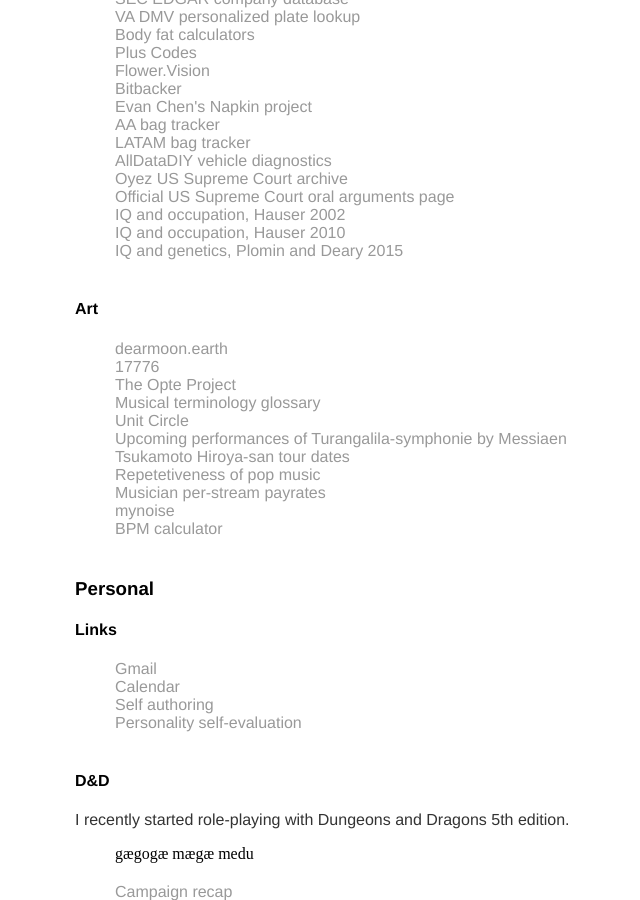
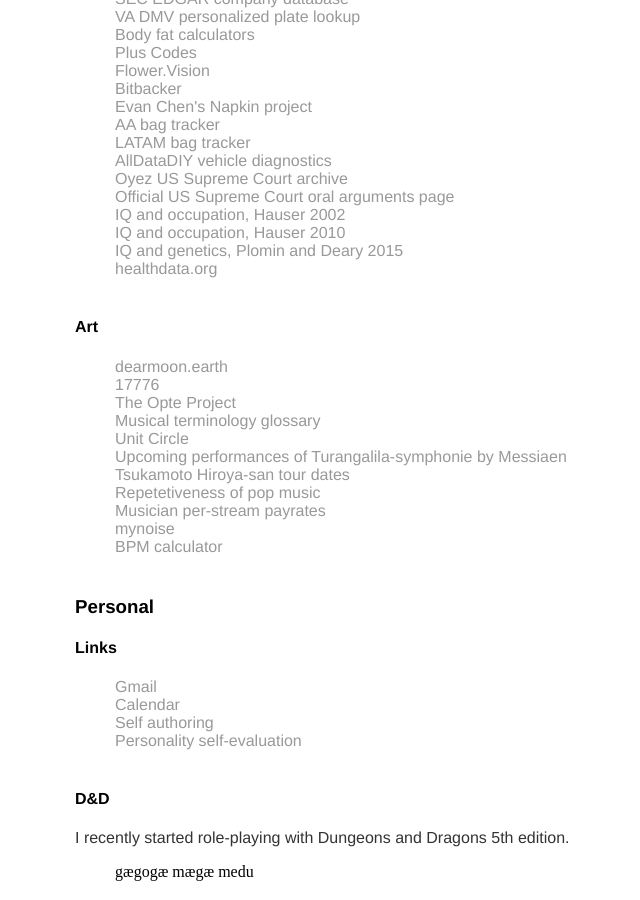
Before and after one commit to amcnicho/amcnicho.github.io, a Jekyll site: the page built from misc/index.html, in a window 1280 px wide and 900 px high, scrolled down 1509 px. Shown: the whole window, without its empty margins (117-757 px from the left). Built offline with Jekyll 4.4.1, drawn with Linux system fonts in a browser that asks for light colours.

Commit message:
Update index.html

```diff
--- a/misc/index.html
+++ b/misc/index.html
@@ -16,7 +16,7 @@
         <li><a href="https://www.emc.ncep.noaa.gov/gmb/STATS/html/new_acz5.html">Anomaly in weather forecast models</a></li>
         <li><a href="https://apod.nasa.gov/apod/astropix.html">Astronomy Picture of the Day</a></li>
         <li><a href="https://volcanoes.usgs.gov/volcanoes/kilauea/multimedia_maps.html">USGS lava flow maps (Kīlauea)</a></li>
-		<li><a href="https://waterdata.usgs.gov/va/nwis/current/?type=flow">USGS stream flow sensors (VA)</a></li>
+	<li><a href="https://waterdata.usgs.gov/va/nwis/current/?type=flow">USGS stream flow sensors (VA)</a></li>
         <li><a href="https://tidesandcurrents.noaa.gov/gmap3/index.shtml?type=TidePredictions&region=">NOAA tides and currents</a></li>
         <li><a href="https://www.swpc.noaa.gov/communities/space-weather-enthusiasts">NOAA space weather dashboard</a></li>
         <li><a href="http://www.spaceweather.com/">spaceweather.com</a></li>
@@ -86,6 +86,7 @@
         <li><a href="https://www.ssc.wisc.edu/~hauser/merit_01_081502_complete.pdf">IQ and occupation, Hauser 2002</a></li>
         <li><a href="https://www.ncbi.nlm.nih.gov/pmc/articles/PMC3289095/pdf/nihms354172.pdf">IQ and occupation, Hauser 2010</a></li>
         <li><a href="https://www.nature.com/articles/mp2014105">IQ and genetics, Plomin and Deary 2015</a></li>
+	    	<li><a href="http://www.healthdata.org/results/data-visualizations">healthdata.org</a></li>
       </ul>
 
       <h4>Art</h4>
```
